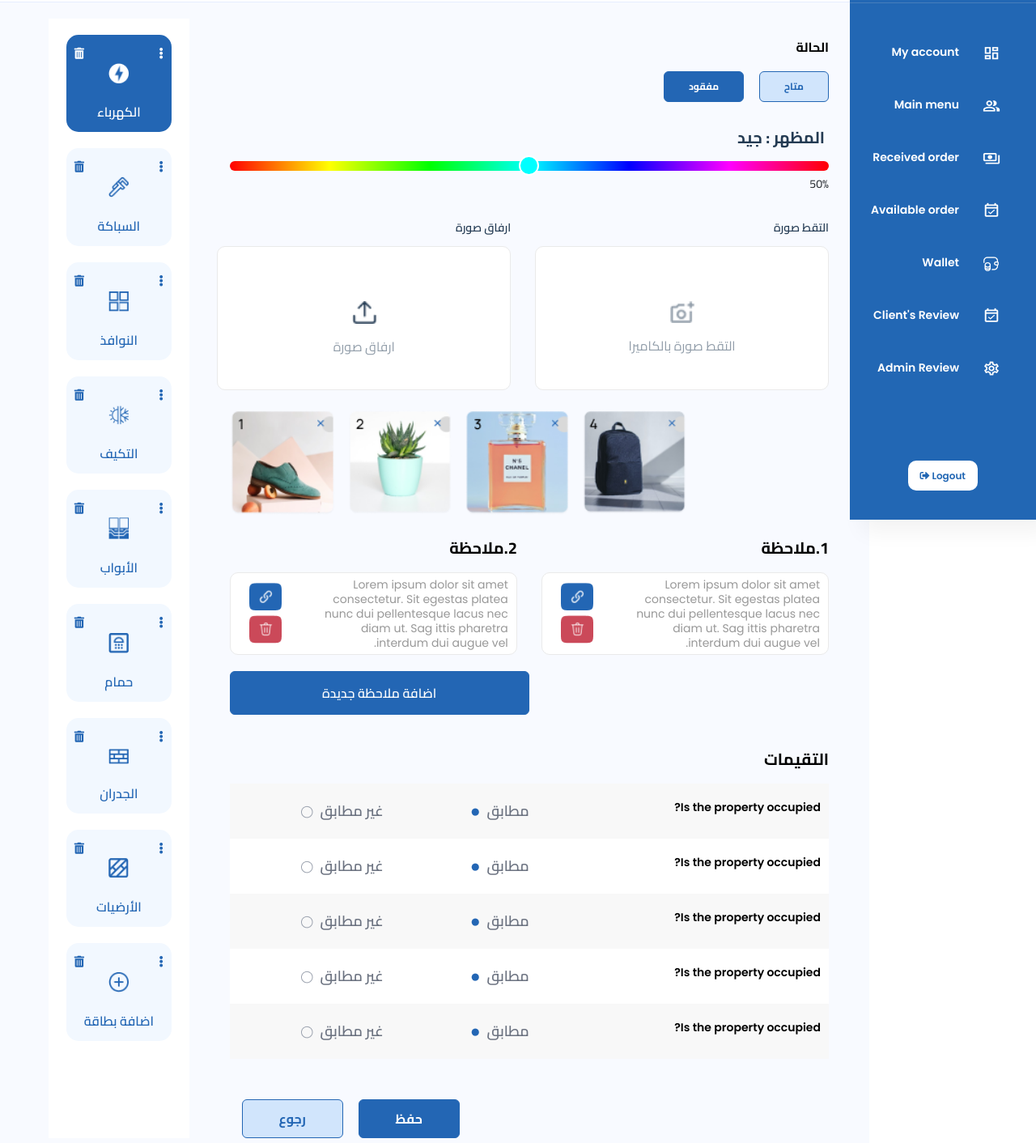
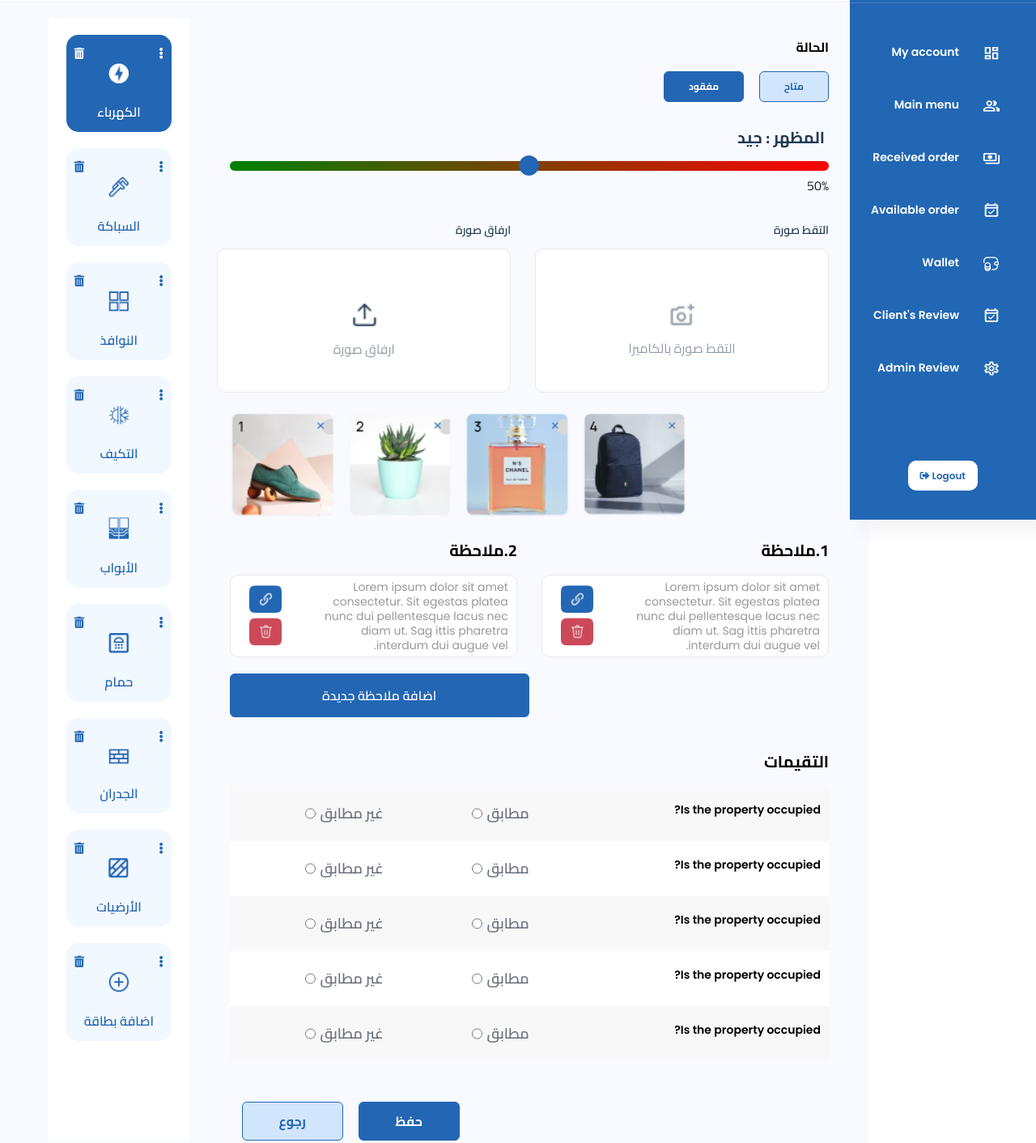
Before and after one commit to Shakil7979/arabic_dash, a plain HTML site: page clientReviewTow.html in a window 1280 px wide. Shown: the part 158-1570 px from the top of the page at 81% size. Drawn offline with Linux system fonts and the light colour scheme.

Commit message:
fix update

```diff
--- a/assets/css/style.css
+++ b/assets/css/style.css
@@ -2197,130 +2197,6 @@ ul{
 
 
 
-:root {
-	--coolwhite: hsl(228, 56%, 98%);
-
-	/* hues */
-	--hue-0: 0; /* red */
-	--hue-30: 30; /* orange 	#ff8000 */
-	--hue-60: 60; /* yellow */
-	--hue-90: 90; /* lime 	#80ff00 */
-
-	--hue-120: 120; /* green */
-	--hue-150: 150; /* seafoam 	#00ff80 */
-	--hue-180: 180; /* cyan */
-
-	--hue-210: 210; /* soft blue */
-	--hue-240: 240; /* royal blue 	#0000ff */
-	--hue-270: 270; /* violet */
-
-	--hue-300: 300; /* fuchsia */
-	--hue-330: 330;
-	--hue-360: 360; /* red */
-
-	--hue-wildcard: var(--hue-180);
-  /*   --current-color-hue: hsl(var(--hue-wildcard), 100%, 50%); */
-
-	/* saturation */
-	--saturation: 100%;
-
-	/* lightness */
-	--lightness: 50%;
-  }
-
-  /* color-range */
-  /* .color-slider-container {
-	border: 4px solid #ffffff;
-	box-shadow: 0 0 15px 5px rgba(0, 0, 0, 0.125);
-	border-radius: 15px;
-	padding: 1rem;
-	display: flex;
-	flex-direction: column;
-	justify-content: center;
-	align-items: center;
-	gap: 1rem;
-  } */
-
-  .color-slider-title {
-	font-size: 16px;
-	font-size: 1rem;
-	font-weight: 600;
-	text-align: start;
-  }
-
-  .color-slider {
-	-webkit-appearance: none;
-	width: 100%;
-	height: 12px;
-	border-radius: 10px;
-	outline: none;
-  }
-
-  .color-slider--saturation {
-	background: -webkit-linear-gradient(left,
-				  hsl(var(--hue-wildcard), 0%, 100%),
-				  hsl(var(--hue-wildcard), 100%, 50%));
-	background: linear-gradient(to right,
-				  hsl(var(--hue-wildcard), 0%, 100%),
-				  hsl(var(--hue-wildcard), 100%, 50%));
-  }
-
-  .color-slider--lightness {
-	background: pink;
-  }
-
-  .color-slider--hue {
-	background: -webkit-linear-gradient(left,
-				  hsl(var(--hue-0), var(--saturation), var(--lightness)),
-				  hsl(var(--hue-30), var(--saturation), var(--lightness)),
-				  hsl(var(--hue-60), var(--saturation), var(--lightness)),
-				  hsl(var(--hue-90), var(--saturation), var(--lightness)),
-				  hsl(var(--hue-120), var(--saturation), var(--lightness)),
-				  hsl(var(--hue-150), var(--saturation), var(--lightness)),
-				  hsl(var(--hue-180), var(--saturation), var(--lightness)),
-				  hsl(var(--hue-210), var(--saturation), var(--lightness)),
-				  hsl(var(--hue-240), var(--saturation), var(--lightness)),
-				  hsl(var(--hue-270), var(--saturation), var(--lightness)),
-				  hsl(var(--hue-300), var(--saturation), var(--lightness)),
-				  hsl(var(--hue-330), var(--saturation), var(--lightness)),
-				  hsl(var(--hue-360), var(--saturation), var(--lightness)));
-	background: linear-gradient(to right,
-				  hsl(var(--hue-0), var(--saturation), var(--lightness)),
-				  hsl(var(--hue-30), var(--saturation), var(--lightness)),
-				  hsl(var(--hue-60), var(--saturation), var(--lightness)),
-				  hsl(var(--hue-90), var(--saturation), var(--lightness)),
-				  hsl(var(--hue-120), var(--saturation), var(--lightness)),
-				  hsl(var(--hue-150), var(--saturation), var(--lightness)),
-				  hsl(var(--hue-180), var(--saturation), var(--lightness)),
-				  hsl(var(--hue-210), var(--saturation), var(--lightness)),
-				  hsl(var(--hue-240), var(--saturation), var(--lightness)),
-				  hsl(var(--hue-270), var(--saturation), var(--lightness)),
-				  hsl(var(--hue-300), var(--saturation), var(--lightness)),
-				  hsl(var(--hue-330), var(--saturation), var(--lightness)),
-				  hsl(var(--hue-360), var(--saturation), var(--lightness)));
-  }
-
-  .color-slider::-webkit-slider-thumb {
-	-webkit-appearance: none;
-	appearance: none;
-	width: 25px;
-	height: 25px;
-	border-radius: 50%;
-	border: 2px solid #ffffff;
-	cursor: pointer;
-	position: relative;
-	background: hsl(var(--hue-wildcard), 100%, 50%);
-  }
-
-  .color-slider::-moz-range-thumb {
-	width: 25px;
-	height: 25px;
-	border-radius: 50%;
-	border: 2px solid #2366B4;
-	cursor: pointer;
-	background: hsl(var(--hue-wildcard), 100%, 50%);
-	background-color: #2366B4;
-  }
 
 
   /* wrapper for hue number */
@@ -2425,6 +2301,16 @@ ul{
 }
 .ar_clientReview_styleImg a img{
 	width: 130px;
+}
+.owl-carousel .owl-item img .ghgh a img{
+	width: 130px !important;
+}
+.owl-carousel .owl-item img {
+	display: block;
+	width: 130px;
+}
+.ar_clientReview_styleImg{
+	width: 100%;
 }
 .ar_clientRiview_link_delet_area{
 	display: -webkit-box;
@@ -3540,6 +3426,57 @@ body{
 	/* display: none; */
 }
 .ar_orderPage_PopUp_area_wrapper {
-
 	z-index: 9999999;
 }
+.ar_table_single_reviewCliet{
+	display: flex;
+	text-align: center;
+}
+.ar_table_single_reviewCliet input{
+	margin-right: 5px;
+}
+
+
+
+
+.slider {
+	-webkit-appearance: none;
+	width: 100%;
+	height: 12px;
+	background: linear-gradient(to right,green, red);
+	outline: none;
+	opacity: 1;
+	-webkit-transition: .2s;
+	transition: opacity .2s;
+	border-radius: 28px;
+  }
+
+  /* .slider:hover {
+	opacity: 1;
+  } */
+
+  .slider::-webkit-slider-thumb {
+	-webkit-appearance: none;
+	appearance: none;
+	width: 25px;
+	height: 25px;
+	background: #2366B4;
+	cursor: pointer;
+	border-radius: 50%;
+	border: 1px solid #2366B4;
+  }
+
+  .slider::-moz-range-thumb {
+	width: 25px;
+	height: 25px;
+	background: #2366B4;
+	cursor: pointer;
+	border-radius: 50%;
+	border: 1px solid #2366B4;
+  }
+
+  #colorful {
+	margin-top: 20px;
+	width: 100%;
+	height: 20px;
+  }
--- a/clientReviewTow.html
+++ b/clientReviewTow.html
@@ -281,13 +281,9 @@
                     <!-- coor-range -->
                     <div class="ar_cont_range_picker">
                       <h3>المظهر : جيد </h3>
-                      <div class="color-slider-container color-hue">
-                        <input type="range" min="0" max="100" value="" class="color-slider color-slider--hue" id="slider-hue">
-                        <div class="color-slider-value">
-                          <p>%</p>
-                          <div id="current-hue-value"><span>value</span></div>
-                        </div>
-                      </div>
+
+                      <input type="range" min="0" max="100" value="50" class="slider" id="myRange">
+                      <div id="percentage">50%</div>
                     </div>
 
                     <!-- rage-drop-up -->
@@ -328,13 +324,25 @@
                       </div>
                     </div>
 
-                    <div class="ar_clientReview_styleImg">
+                    <div class="ar_clientReview_styleImg  owl-carousel owl-theme">
+                     <div class="ghgh">
                       <a href="#"><img src="assets/images/clientReview/img4.png" alt=""></a>
+                     </div>
+                     <div class="ghgh">
                       <a href="#"><img src="assets/images/clientReview/img3.png" alt=""></a>
+                     </div>
+                     <div class="ghgh">
                       <a href="#"><img src="assets/images/clientReview/img2.png" alt=""></a>
+                     </div>
+                     <div class="ghgh">
                       <a href="#"><img src="assets/images/clientReview/img1.png" alt=""></a>
+                     </div>
+                      <!-- <a href="#"><img src="assets/images/clientReview/img3.png" alt=""></a>
+                      <a href="#"><img src="assets/images/clientReview/img2.png" alt=""></a>
+                      <a href="#"><img src="assets/images/clientReview/img1.png" alt=""></a> -->
                     </div>
 
+                    <!-- owl-carousel owl-theme -->
                     <!-- link-delete-area -->
                     <div class="ar_clientRiview_link_delet_wrapper">
                       <div class="ar_clientRiview_link_delet_area">
@@ -376,15 +384,20 @@
                     <div class="ar_clientReview_table_area_wrapper">
                       <div class="ar_clientReview_table_area ">
                         <h3> التقيمات </h3>
+
+
+
                         <div class="ar_clientReview_table_singleItem gray">
                           <div class="ar_table_single_reviewCliet">
                            <h6>Is the property occupied?</h6>
                           </div>
                           <div class="ar_table_single_reviewCliet">
-                            <p> مطابق  <img src="assets/images/clientReview/colorDot.png" alt=""> </p>
+                            <p><label for="one">مطابق</label></p>
+                            <input type="radio" id="one" name="fav_language" value="CSS">
                           </div>
                           <div class="ar_table_single_reviewCliet">
-                            <p> غير مطابق  <img src="assets/images/clientReview/dot.png" alt=""> </p>
+                            <p> <label for="two">غير مطابق </label></p>
+                            <input type="radio" id="two" name="fav_language" value="HTML">
                           </div>
                         </div>
 
@@ -393,10 +406,12 @@
                            <h6>Is the property occupied?</h6>
                           </div>
                           <div class="ar_table_single_reviewCliet">
-                            <p> مطابق  <img src="assets/images/clientReview/colorDot.png" alt=""> </p>
+                            <p><label for="three">مطابق</label></p>
+                            <input type="radio" id="three" name="fav_language1" value="CSS">
                           </div>
                           <div class="ar_table_single_reviewCliet">
-                            <p> غير مطابق  <img src="assets/images/clientReview/dot.png" alt=""> </p>
+                            <p> <label for="four">غير مطابق </label></p>
+                            <input type="radio" id="four" name="fav_language1" value="HTML">
                           </div>
                         </div>
 
@@ -405,10 +420,12 @@
                            <h6>Is the property occupied?</h6>
                           </div>
                           <div class="ar_table_single_reviewCliet">
-                            <p> مطابق  <img src="assets/images/clientReview/colorDot.png" alt=""> </p>
+                            <p><label for="five">مطابق</label></p>
+                            <input type="radio" id="five" name="fav_language2" value="CSS">
                           </div>
                           <div class="ar_table_single_reviewCliet">
-                            <p> غير مطابق  <img src="assets/images/clientReview/dot.png" alt=""> </p>
+                            <p> <label for="six">غير مطابق </label></p>
+                            <input type="radio" id="six" name="fav_language2" value="HTML">
                           </div>
                         </div>
 
@@ -417,10 +434,12 @@
                            <h6>Is the property occupied?</h6>
                           </div>
                           <div class="ar_table_single_reviewCliet">
-                            <p> مطابق  <img src="assets/images/clientReview/colorDot.png" alt=""> </p>
+                            <p><label for="seven">مطابق</label></p>
+                            <input type="radio" id="seven" name="fav_language3" value="CSS">
                           </div>
                           <div class="ar_table_single_reviewCliet">
-                            <p> غير مطابق  <img src="assets/images/clientReview/dot.png" alt=""> </p>
+                            <p> <label for="eight">غير مطابق </label></p>
+                            <input type="radio" id="eight" name="fav_language3" value="HTML">
                           </div>
                         </div>
 
@@ -429,10 +448,12 @@
                            <h6>Is the property occupied?</h6>
                           </div>
                           <div class="ar_table_single_reviewCliet">
-                            <p> مطابق  <img src="assets/images/clientReview/colorDot.png" alt=""> </p>
+                            <p><label for="nine">مطابق</label></p>
+                            <input type="radio" id="nine" name="fav_language4" value="CSS">
                           </div>
                           <div class="ar_table_single_reviewCliet">
-                            <p> غير مطابق  <img src="assets/images/clientReview/dot.png" alt=""> </p>
+                            <p> <label for="ten">غير مطابق </label></p>
+                            <input type="radio" id="ten" name="fav_language4" value="HTML">
                           </div>
                         </div>
 
@@ -567,14 +588,36 @@
 
 
     <script>
-          const root = document.querySelector(':root');
-          let hueSlider = document.getElementById("slider-hue");
-          let output1 = document.getElementById("current-hue-value");
-          output1.innerHTML = hueSlider.value;
-          hueSlider.oninput = function() {
-            output1.innerHTML = this.value;
-            root.style.setProperty('--hue-wildcard', this.value);
-          }
+
+
+
+      const range = document.getElementById('myRange');
+const colorful = document.getElementById('colorful');
+const percentageDisplay = document.getElementById('percentage');
+
+range.addEventListener('input', () => {
+  const value = range.value;
+  const percentage = `${value}%`;
+  percentageDisplay.textContent = percentage;
+
+  const gradient = `linear-gradient(to right, red ${value}%, green ${value}%)`;
+  colorful.style.background = gradient;
+});
+
+
+
+
+
+
+
+          // const root = document.querySelector(':root');
+          // let hueSlider = document.getElementById("slider-hue");
+          // let output1 = document.getElementById("current-hue-value");
+          // output1.innerHTML = hueSlider.value;
+          // hueSlider.oninput = function() {
+          //   output1.innerHTML = this.value;
+          //   root.style.setProperty('--hue-wildcard', this.value);
+          // }
 
     </script>
 
```
Also changed, not shown: assets/css/responsive.css (+11 -5 lines), assets/js/scripts.js (+10 -3 lines).
